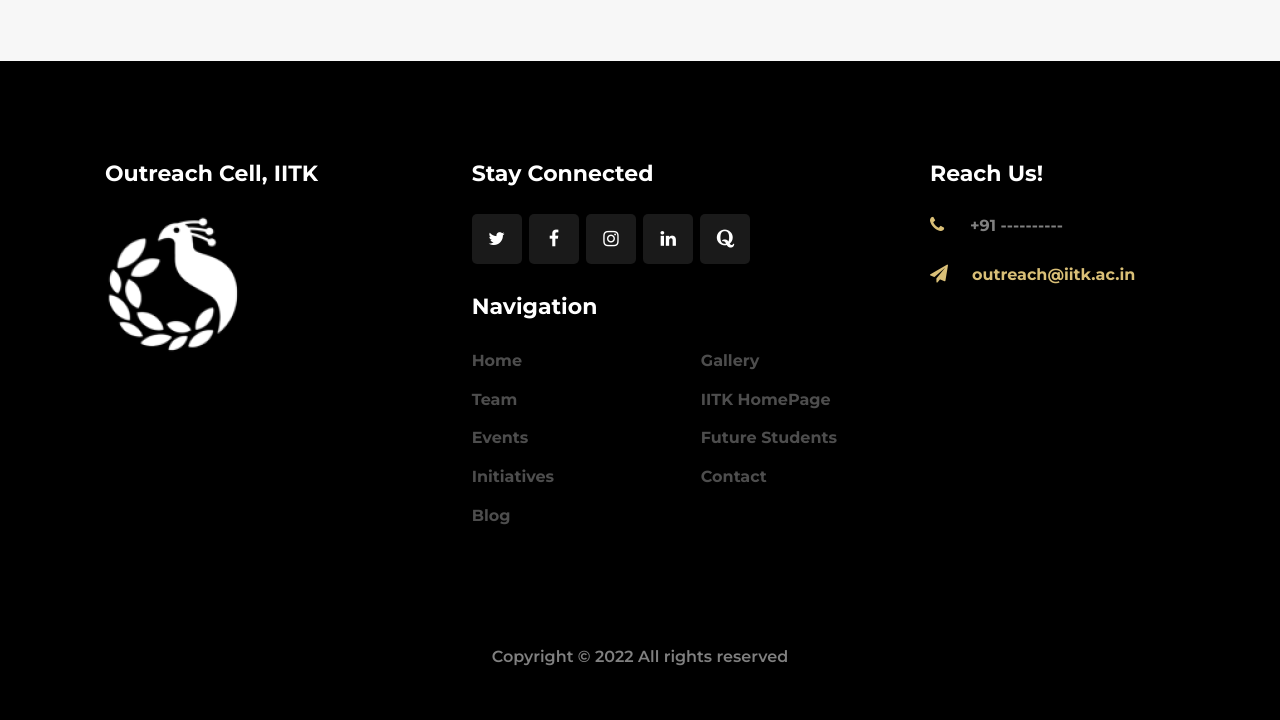
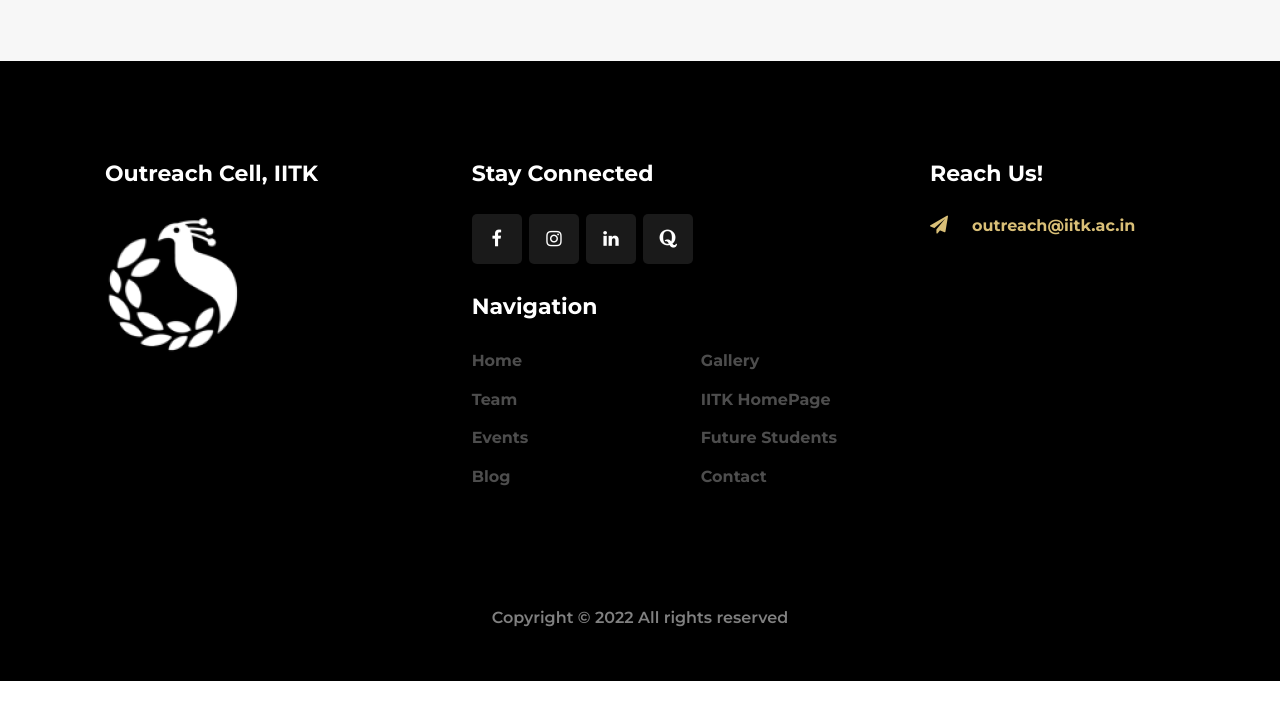
Before and after one commit to Rishi1704/outreach-cell-website, a plain HTML site: page index.html in a window 1280 px wide. Shown: the part 1735-2455 px from the top of the page. After the commit the page ends 2416 px from the top, so only its background shows below. Drawn offline with nearby package versions, Linux system fonts and the light colour scheme.

Commit message:
Update contact details

```diff
--- a/index.html
+++ b/index.html
@@ -355,10 +355,10 @@
                         <!-- Social Media Handles -->
                         <h2 class="ftco-heading-2 mb-4">Stay Connected</h2>
                         <ul class="ftco-footer-social list-unstyled mt-2">
-                            <li class="ftco-animate"><a href="#"><span class="fa fa-twitter"></span></a></li>
+                            <!-- <li class="ftco-animate"><a href="#"><span class="fa fa-twitter"></span></a></li> -->
                             <li class="ftco-animate"><a href="https://www.facebook.com/outreach.cell.iitk"><span class="fa fa-facebook"></span></a></li>
-                            <li class="ftco-animate"><a href="#"><span class="fa fa-instagram"></span></a></li>
-                            <li class="ftco-animate"><a href="#"><span class="fa fa-linkedin"></span></a></li>
+                            <li class="ftco-animate"><a href="https://www.instagram.com/outreach.cell.iitk/"><span class="fa fa-instagram"></span></a></li>
+                            <li class="ftco-animate"><a href="https://in.linkedin.com/company/outreachcell-iit-kanpur"><span class="fa fa-linkedin"></span></a></li>
                             <li class="ftco-animate"><a href="https://www.quora.com/q/thatsiitk"><span class="fa fa-quora"></span></a></li>
                         </ul>
 
@@ -376,7 +376,7 @@
                                         <li><a href="#">Home</a></li>
                                         <li><a href="team.html">Team</a></li>
                                         <li><a href="events.html">Events</a></li>
-                                        <li><a href="events.html">Initiatives</a></li>
+                                        <!-- <li><a href="events.html">Initiatives</a></li> -->
                                         <li><a href="https://www.quora.com/q/thatsiitk">Blog</a></li>
                                     </ul>
                                 </div>
@@ -400,8 +400,8 @@
                             <div class="block-23 mb-3">
                                 <ul>
                                     <!-- <li><span class="icon fa fa-map marker"></span><span class="text">203 Fake St. Mountain View, San Francisco, California, USA</span></li> -->
-                                    <li><a href="#"><span class="icon fa fa-phone"></span><span class="text">+91
-                                                ----------</span></a></li>
+                                    <!-- <li><a href="#"><span class="icon fa fa-phone"></span><span class="text">+91
+                                                ----------</span></a></li> -->
                                     <li><a href="#"><span class="icon fa fa-paper-plane pr-4"></span><span
                                                 class="text"><span
                                                     class="__cf_email__">outreach@iitk.ac.in</span></span></a></li>
```
